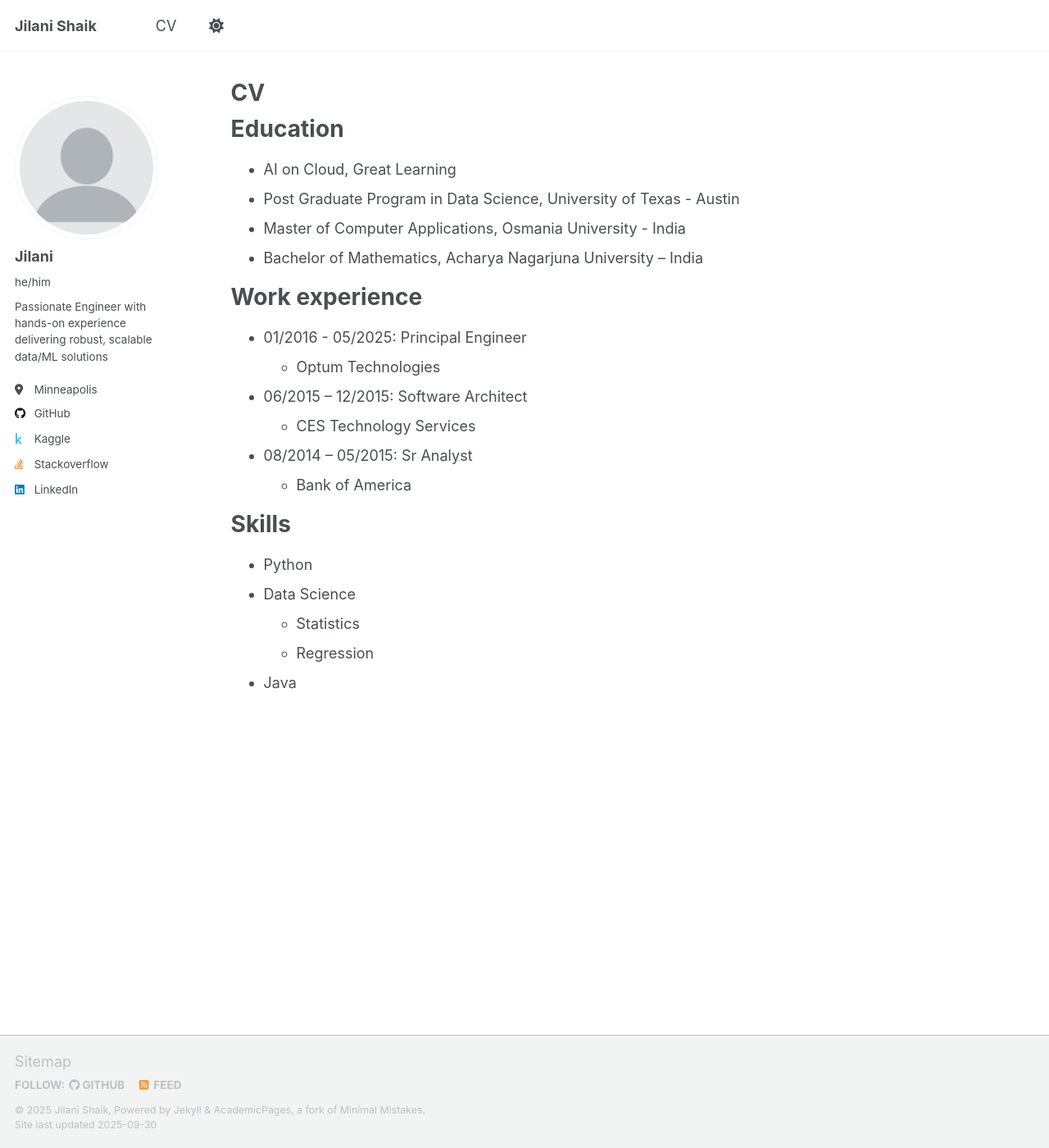
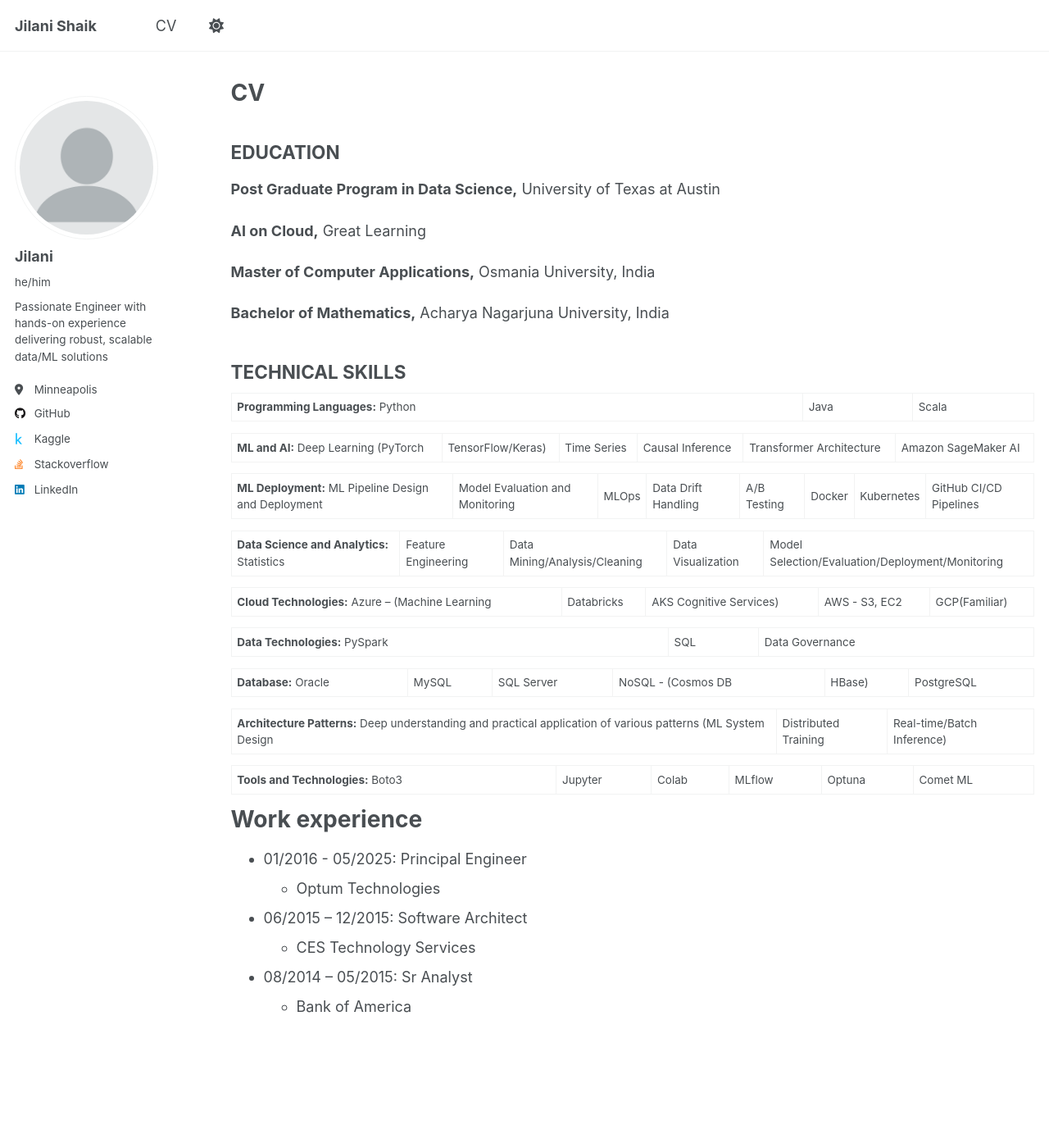
Before and after one commit to jilani20/jilani20.github.io, a Jekyll site: the page built from _pages/cv.md, in a window 1280 px wide and 1400 px high. Shown: the whole window at 82% size. Built offline with Jekyll 4.4.1, drawn with Linux system fonts in a browser that asks for light colours; a script that is not in the unit is left out.

Commit message:
updated tech skills

```diff
--- a/_pages/cv.md
+++ b/_pages/cv.md
@@ -9,14 +9,37 @@
 
 {% include base_path %}
 
-Education
-======
-* AI on Cloud, Great Learning
-* Post Graduate Program in Data Science, University of Texas - Austin
-* Master of Computer Applications, Osmania University - India
-* Bachelor of Mathematics, Acharya Nagarjuna University – India
+
+## EDUCATION
+
+**Post Graduate Program in Data Science,** University of Texas at Austin
+
+**AI on Cloud,** Great Learning
+
+**Master of Computer Applications,** Osmania University, India
+
+**Bachelor of Mathematics,** Acharya Nagarjuna University, India
 
 
+## TECHNICAL SKILLS
+
+**Programming Languages:** Python | Java | Scala
+
+**ML and AI:** Deep Learning (PyTorch | TensorFlow/Keras) | Time Series | Causal Inference | Transformer Architecture | Amazon SageMaker AI
+
+**ML Deployment:** ML Pipeline Design and Deployment | Model Evaluation and Monitoring | MLOps | Data Drift Handling | A/B Testing | Docker | Kubernetes | GitHub CI/CD Pipelines
+
+**Data Science and Analytics:** Statistics | Feature Engineering | Data Mining/Analysis/Cleaning | Data Visualization | Model Selection/Evaluation/Deployment/Monitoring
+
+**Cloud Technologies:** Azure – (Machine Learning | Databricks | AKS Cognitive Services) | AWS - S3, EC2 | GCP(Familiar)
+
+**Data Technologies:** PySpark | SQL | Data Governance
+
+**Database:** Oracle | MySQL | SQL Server | NoSQL - (Cosmos DB | HBase) | PostgreSQL
+
+**Architecture Patterns:** Deep understanding and practical application of various patterns (ML System Design | Distributed Training | Real-time/Batch Inference)
+
+**Tools and Technologies:** Boto3 | Jupyter | Colab | MLflow | Optuna | Comet ML
 
 Work experience
 ======
@@ -30,18 +53,6 @@
 
 * 08/2014 – 05/2015: Sr Analyst
   * Bank of America
-
-
-
-
-
-Skills
-======
-* Python
-* Data Science
-  * Statistics
-  * Regression
-* Java
 
 <!-- Publications
 ======
```
Also changed, not shown: 2 other files.
